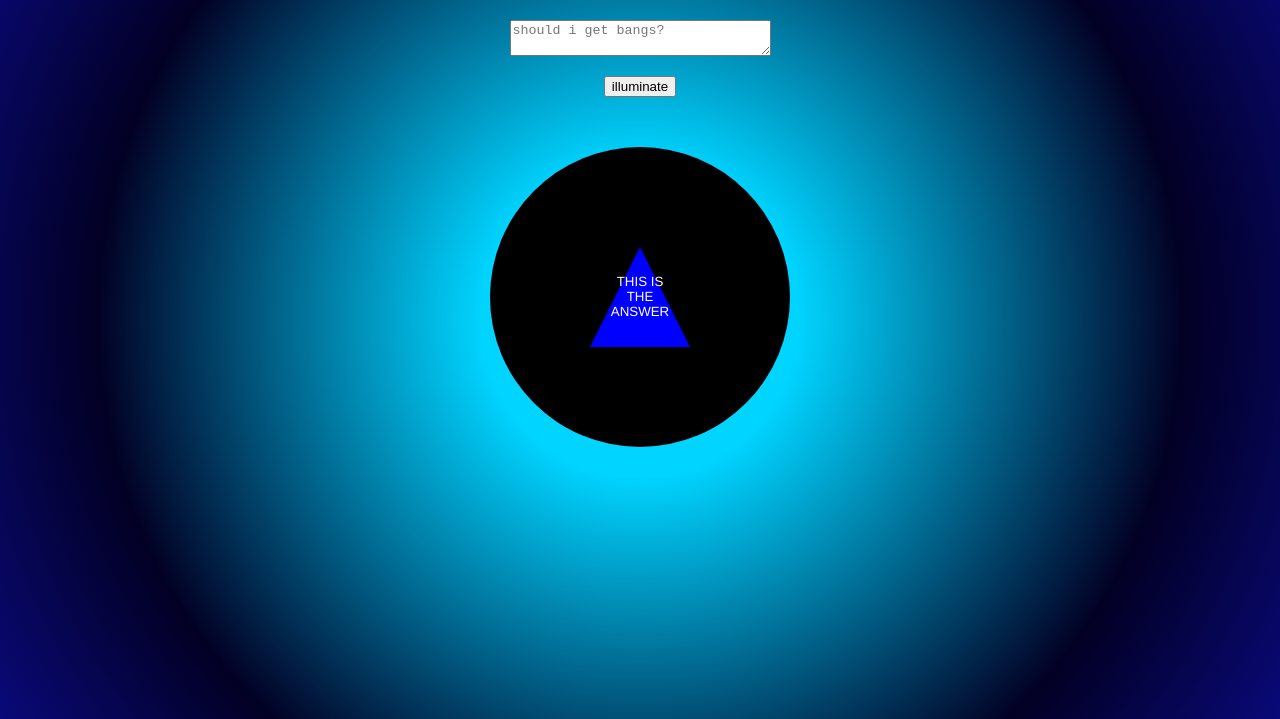
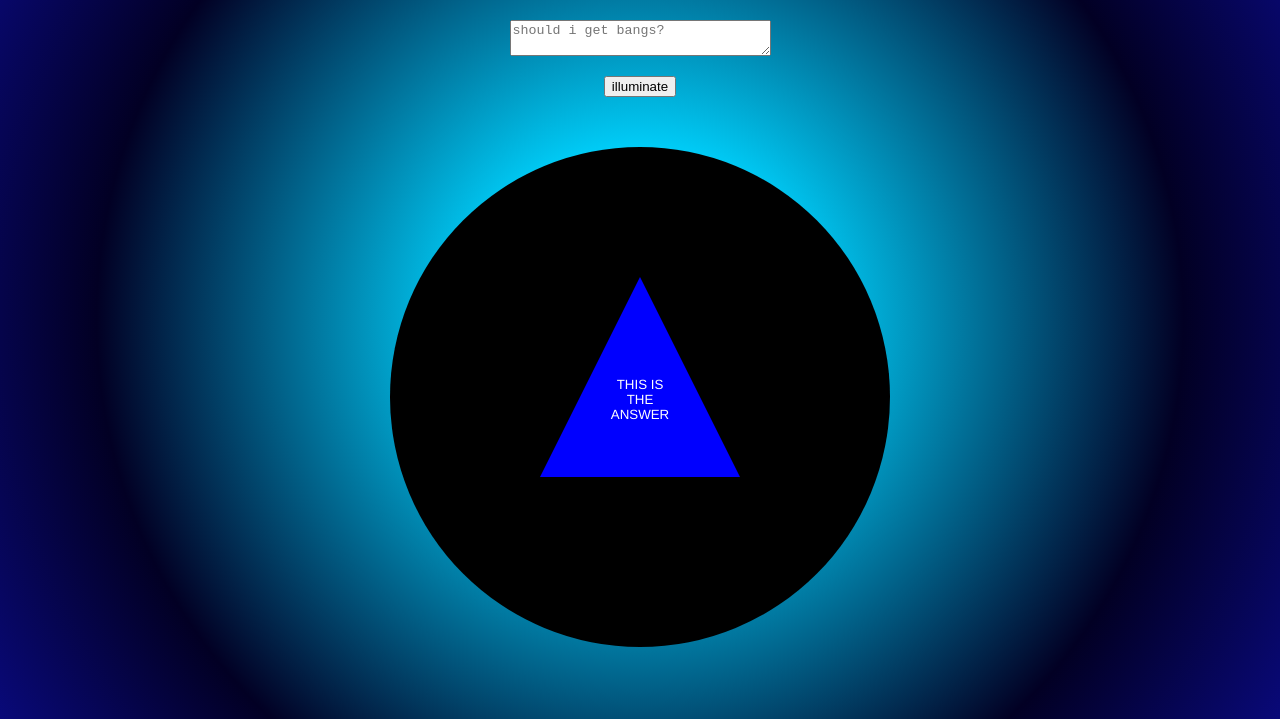
Before and after one commit to adriaivanitsky/lab-02-magic-8-ball, a website with bundled scripts: page index.html in a window 1280 px wide. Shown: the part 81-800 px from the top of the page. Built offline with nearby package versions, Linux system fonts and the light colour scheme; a web font is replaced by a local one.

Commit message:
positioned text inside triangle, increased size of 8-ball

```diff
--- a/styles/style.css
+++ b/styles/style.css
@@ -21,8 +21,8 @@ body {
 #eightball {
     border-radius: 50%;
     background-color: black;
-    height: 300px;
-    width: 300px;
+    height: 500px;
+    width: 500px;
     display: block;
     align-items: center;
     justify-content: center;
@@ -35,19 +35,15 @@ body {
 #triangle {
     height: 0;
     width: 0;
-    border-left: 50px solid transparent;
-    border-right: 50px solid transparent;
-    border-bottom: 100px solid blue;
-    margin: 100px;
+    border-left: 100px solid transparent;
+    border-right: 100px solid transparent;
+    border-bottom: 200px solid blue;
+    margin: 130px 150px 150px 150px;
     display: flex;
     flex-direction: column;
     align-items: center;
-    justify-content: center;
+    justify-content: flex-start;
     text-align: center;
-
-
-
-
 }
 
 #example-question {
@@ -55,12 +51,9 @@ body {
 }
 
 #answer {
-
-color: white;
+    color: white;
     font-family: helvetica;
     text-transform: uppercase;
-    padding-top: 100px;
+    margin-top: 100px;
     font-size: smaller;
-
-
 }
```
Also changed, not shown: index.html (+5 -2 lines).
